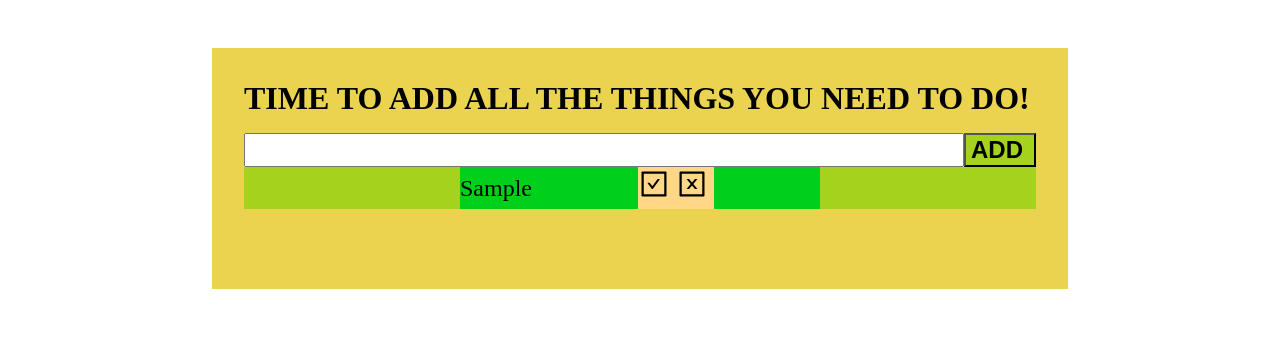
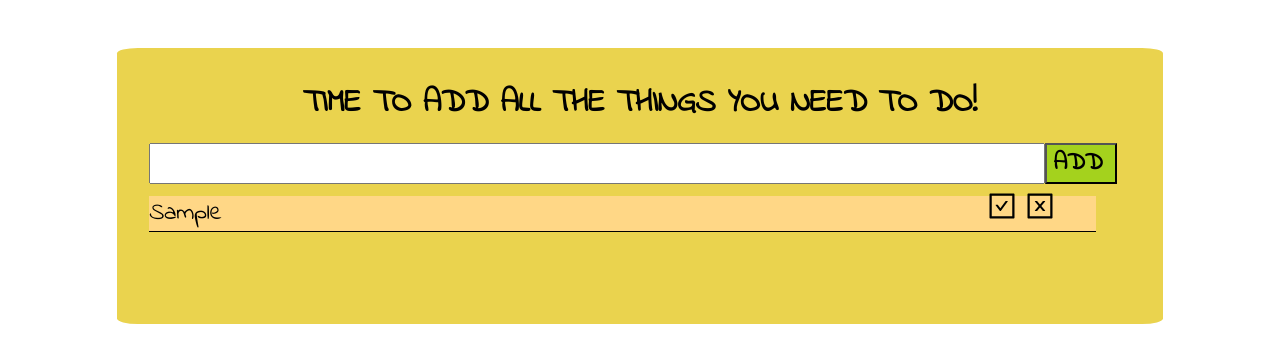
Before and after one commit to linda-94-andersson/Ramverk-KS1, a React (Create React App) app: page / in a window 1280 px wide. Both pictures are taken after typing "Sample" into the empty fields and a click on the button "ADD". Shown: the top 362 px of the page. Built offline with nearby package versions, Linux system fonts and the light colour scheme.

Commit message:
Final commit

```diff
--- a/public/index.html
+++ b/public/index.html
@@ -9,6 +9,9 @@
   <meta name="author" content="Linda Andersson" />
   <title>To Do List</title>
   <link rel="icon" type="image/x-icon" href="favicon.ico?v=2" />
+  <link rel="preconnect" href="https://fonts.googleapis.com">
+  <link rel="preconnect" href="https://fonts.gstatic.com" crossorigin>
+  <link href="https://fonts.googleapis.com/css2?family=Indie+Flower&display=swap" rel="stylesheet">
 </head>
 
 <body>
--- a/src/App.jsx
+++ b/src/App.jsx
@@ -37,12 +37,14 @@ function App() {
   return (
     <div className="main-div">
       <h1>Time to add all the things you need to do!</h1>
+      <section>
         <InputForm onSubmit={handleListItem} />
         <AppenedList
           itemList={listItems}
           removeItem={closeButton}
           checkedItem={checkButton}
         />
+      </section>
     </div>
   );
 }
--- a/src/components/AppenedList.jsx
+++ b/src/components/AppenedList.jsx
@@ -10,12 +10,12 @@ function AppenedList(props) {
             <li key={item.key} className={item.completed ? "stroken" : ""}>
               {item.name}
               <div className="list-div">
-                  <button value={item.key} onClick={props.checkedItem}>
-                    <AiOutlineCheckSquare />
-                  </button>
-                  <button value={item.key} onClick={props.removeItem}>
-                    <AiOutlineCloseSquare />
-                  </button>
+                <button value={item.key} onClick={props.checkedItem}>
+                  <AiOutlineCheckSquare className="checked" />
+                </button>
+                <button value={item.key} onClick={props.removeItem}>
+                  <AiOutlineCloseSquare className="close" />
+                </button>
               </div>
             </li>
           );
--- a/src/components/SubmitButton.jsx
+++ b/src/components/SubmitButton.jsx
@@ -1,7 +1,11 @@
 import React from "react";
 
 function SubmitButton() {
-  return <button className="submit-button" type="submit">Add</button>;
+  return (
+    <button className="submit-button" type="submit">
+      Add
+    </button>
+  );
 }
 
 export default SubmitButton;
--- a/src/style.css
+++ b/src/style.css
@@ -2,14 +2,16 @@
   margin: 0 auto;
   padding-inline-start: 0;
   box-sizing: border-box;
+  font-family: "Indie Flower", cursive;
 }
 
 body {
-    background-color: #FFFFFF;
+  background-color: #ffffff;
   display: flex;
 }
 
-h1, button {
+h1,
+button {
   text-transform: uppercase;
 }
 
@@ -19,39 +21,46 @@ h1 {
 }
 
 input {
-    width: 30em;
+  width: 70vw;
   font-size: 1.5rem;
 }
 
-ul {
-    background-color: #A4D21D;
+section {
+  width: 76.7vw;
 }
 
 li {
   color: black;
   list-style-type: none;
   font-size: 1.5rem;
-    background-color: #00CF1C;
+  background-color: #ffd786;
   display: flex;
   align-items: center;
-    width: 15em;
+  min-width: 55vw;
+  max-width: 74vw;
+  margin: 0.5em 0;
+  border-bottom: 1px solid black;
 }
 
 .main-div {
   margin: 3em;
   padding: 2em 2em 5em 2em;
-   background-color: #EAD34E;
+  background-color: #ead34e;
+  display: flex;
+  flex-direction: column;
+  border-radius: 2%;
 }
 
 .submit-button {
-    background-color: #A4D21D;
+  background-color: #a4d21d;
   font-size: 1.5rem;
   width: 3em;
   font-weight: 700;
 }
 
 .list-div {
-    background-color: #FFD786;
+  position: absolute;
+  left: 77%;
 }
 
 .list-div button {
@@ -60,14 +69,16 @@ li {
   font-size: 2rem;
 }
 
+.checked:hover {
+  fill: #00cf1c;
+}
+
+.close:hover {
+  fill: red;
+}
+
 .stroken {
   text-decoration: line-through;
+  color: rgba(0, 0, 0, 0.5);
+  background-color: #ffd7867e;
 }
-
-
-:root {
-    color: #00CF1C;
-    color: #A4D21D;
-    color: #EAD34E;
-    color: #FFD786;
-}
```
Lines whose indentation alone changed are shown as unchanged.
